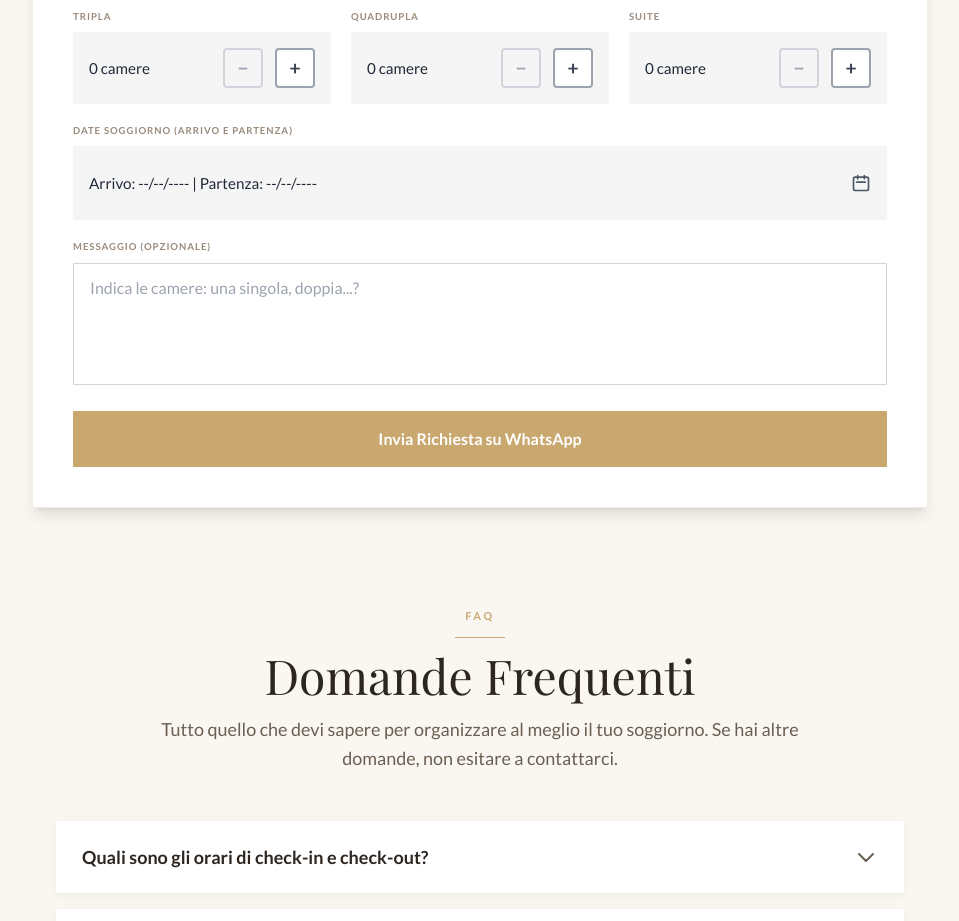
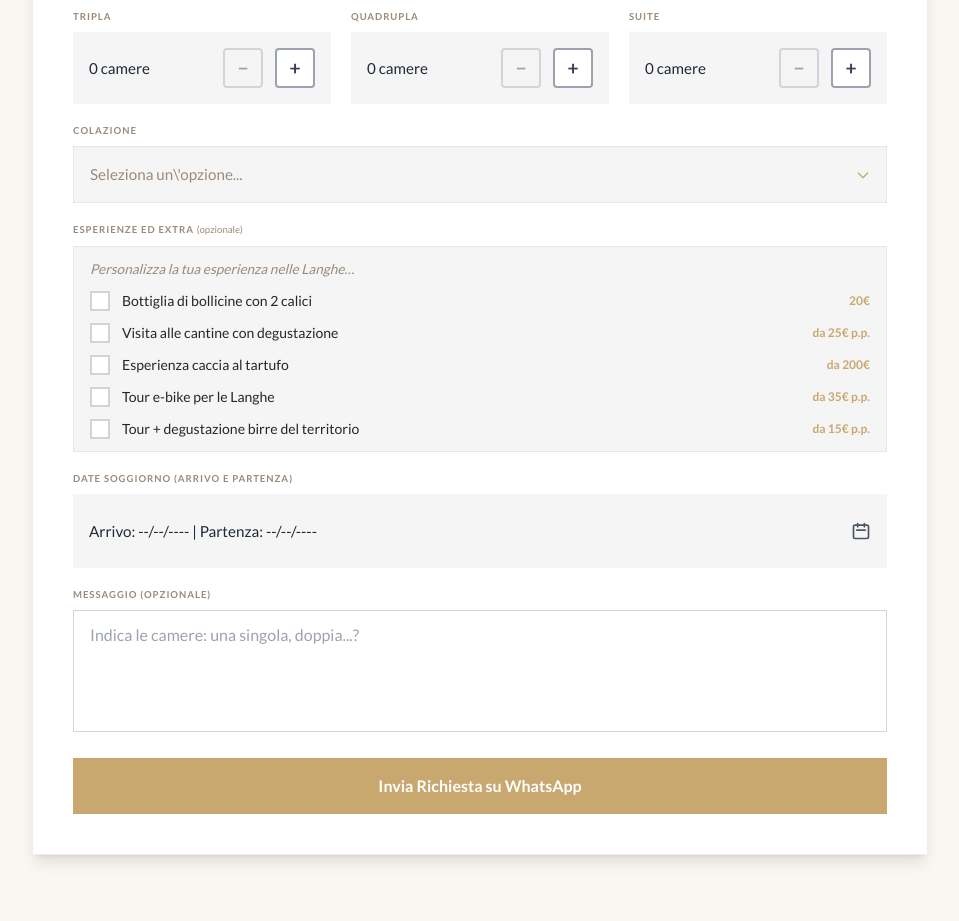
Before and after one commit to tave1013/hotel-langhe-monferrato, a Next.js app: page /prenota in a window 1280 px wide. Shown: the part 920-1841 px from the top of the page, without its empty margins (160-1119 px from the left). Built offline with nearby package versions, Linux system fonts and the light colour scheme; a web font is replaced by a local one.

Commit message:
feat: aggiunge colazione e esperienze extra al form di prenotazione

```diff
--- a/components/BookingForm.js
+++ b/components/BookingForm.js
@@ -22,6 +22,8 @@ export default function BookingForm({ onSubmit }) {
     quadruple: 0,
     suite: 0,
     dateRange: undefined,
+    colazione: '',
+    extras: [],
     message: '',
     website: '' // Honeypot field
   });
@@ -67,6 +69,23 @@ export default function BookingForm({ onSubmit }) {
     { key: 'suite', label: 'Suite' },
   ];
 
+  const extrasOptions = [
+    { id: 'bollicine',  label: 'Bottiglia di bollicine con 2 calici', price: '20€' },
+    { id: 'cantine',   label: 'Visita alle cantine con degustazione', price: 'da 25€ p.p.' },
+    { id: 'tartufo',   label: 'Esperienza caccia al tartufo', price: 'da 200€' },
+    { id: 'ebike',     label: 'Tour e-bike per le Langhe', price: 'da 35€ p.p.' },
+    { id: 'birre',     label: 'Tour + degustazione birre del territorio', price: 'da 15€ p.p.' },
+  ];
+
+  const toggleExtra = (id) => {
+    setFormData(prev => ({
+      ...prev,
+      extras: prev.extras.includes(id)
+        ? prev.extras.filter(e => e !== id)
+        : [...prev.extras, id],
+    }));
+  };
+
   const totalRoomsSelected = () => {
     return roomFieldConfigs.reduce((total, room) => total + (formData[room.key] || 0), 0);
   };
@@ -93,6 +112,10 @@ export default function BookingForm({ onSubmit }) {
       .filter((room) => room.value > 0)
       .map((room) => `*${room.label}:* ${room.value}`);
 
+    const extraLabels = formData.extras.length > 0
+      ? formData.extras.map(id => extrasOptions.find(o => o.id === id)?.label).filter(Boolean).join(', ')
+      : 'Nessun extra selezionato';
+
     const lines = [
       'Buongiorno, vorrei richiedere disponibilita per la seguentte data:',
       '',
@@ -104,6 +127,8 @@ export default function BookingForm({ onSubmit }) {
       `*Check-in:* ${checkInFormatted}`,
       `*Check-out:* ${checkOutFormatted}`,
       `*Notti:* ${nights}`,
+      `*Colazione:* ${formData.colazione === 'inclusa' ? 'Colazione inclusa' : 'Colazione esclusa'}`,
+      `*Esperienze ed Extra:* ${extraLabels}`,
       `*Messaggio:* ${safeMessage || 'Nessuna nota aggiuntiva'}`,
     ];
     return lines.join('\n');
@@ -153,6 +178,7 @@ export default function BookingForm({ onSubmit }) {
     if (!formData.phone.trim())   newErrors.push('Il cellulare è obbligatorio');
     else if (!validatePhone(formData.phone)) newErrors.push('Il cellulare deve contenere almeno 10 cifre');
     if (totalRoomsSelected() < 1) newErrors.push('Seleziona almeno una tipologia di camera (quantità maggiore di 0)');
+    if (!formData.colazione) newErrors.push('Seleziona un\'opzione per la colazione');
     if (!formData.dateRange?.from || !formData.dateRange?.to) newErrors.push('Seleziona le date di check-in e check-out');
 
     if (newErrors.length > 0) {
@@ -176,7 +202,7 @@ export default function BookingForm({ onSubmit }) {
 
       if (onSubmit) await onSubmit(formData);
 
-      setFormData({ name: '', email: '', phone: '', single: 0, matrimonial: 0, twin: 0, triple: 0, quadruple: 0, suite: 0, dateRange: undefined, message: '', website: '' });
+      setFormData({ name: '', email: '', phone: '', single: 0, matrimonial: 0, twin: 0, triple: 0, quadruple: 0, suite: 0, dateRange: undefined, colazione: '', extras: [], message: '', website: '' });
       setErrors([]);
 
     } catch (error) {
@@ -291,6 +317,54 @@ export default function BookingForm({ onSubmit }) {
             </div>
           </div>
 
+          {/* COLAZIONE */}
+          <div>
+            <label className="block mb-2" style={{ fontFamily: 'Lato, sans-serif', fontSize: '0.6rem', fontWeight: 700, letterSpacing: '0.1em', textTransform: 'uppercase', color: '#9A8A7A' }}>Colazione</label>
+            <div className="relative">
+              <select
+                value={formData.colazione}
+                onChange={(e) => setFormData({ ...formData, colazione: e.target.value })}
+                className="w-full bg-[#f5f5f5] px-4 py-4 appearance-none focus:outline-none focus:border-[#C9A870] transition-colors cursor-pointer"
+                style={{ fontFamily: 'Lato, sans-serif', fontSize: '0.95rem', color: formData.colazione ? '#2C2520' : '#9A8A7A', border: '1px solid #e5e7eb', borderRadius: 0 }}
+              >
+                <option value="" disabled>Seleziona un\'opzione...</option>
+                <option value="inclusa">Colazione inclusa</option>
+                <option value="esclusa">Colazione esclusa</option>
+              </select>
+              <div className="pointer-events-none absolute inset-y-0 right-4 flex items-center">
+                <svg className="w-4 h-4" style={{ color: '#C9A870' }} fill="none" stroke="currentColor" viewBox="0 0 24 24"><path strokeLinecap="round" strokeLinejoin="round" strokeWidth={2} d="M19 9l-7 7-7-7" /></svg>
+              </div>
+            </div>
+          </div>
+
+          {/* ESPERIENZE ED EXTRA */}
+          <div>
+            <label className="block mb-2" style={{ fontFamily: 'Lato, sans-serif', fontSize: '0.6rem', fontWeight: 700, letterSpacing: '0.1em', textTransform: 'uppercase', color: '#9A8A7A' }}>Esperienze ed extra <span style={{ textTransform: 'none', letterSpacing: 'normal', fontWeight: 400, fontSize: '0.6rem' }}>(opzionale)</span></label>
+            <div className="bg-[#f5f5f5] px-4 py-3" style={{ border: '1px solid #e5e7eb' }}>
+              <p className="text-sm mb-3" style={{ fontFamily: 'Lato, sans-serif', color: '#9A8A7A', fontStyle: 'italic', fontSize: '0.85rem' }}>Personalizza la tua esperienza nelle Langhe…</p>
+              <div className="space-y-3">
+                {extrasOptions.map((opt) => (
+                  <label key={opt.id} className="flex items-center gap-3 cursor-pointer group" onClick={() => toggleExtra(opt.id)}>
+                    <div
+                      className="flex-shrink-0 w-5 h-5 border-2 flex items-center justify-center transition-all"
+                      style={{
+                        borderColor: formData.extras.includes(opt.id) ? '#C9A870' : '#d1d5db',
+                        backgroundColor: formData.extras.includes(opt.id) ? '#C9A870' : 'white',
+                        borderRadius: 0,
+                      }}
+                    >
+                      {formData.extras.includes(opt.id) && (
+                        <svg className="w-3 h-3 text-white" fill="none" stroke="currentColor" viewBox="0 0 24 24"><path strokeLinecap="round" strokeLinejoin="round" strokeWidth={3} d="M5 13l4 4L19 7" /></svg>
+                      )}
+                    </div>
+                    <span className="flex-1 text-sm" style={{ fontFamily: 'Lato, sans-serif', color: '#2C2520' }}>{opt.label}</span>
+                    <span className="text-xs font-semibold" style={{ fontFamily: 'Lato, sans-serif', color: '#C9A870' }}>{opt.price}</span>
+                  </label>
+                ))}
+              </div>
+            </div>
+          </div>
+
           {/* DATE SU RIGA SINGOLA */}
           <div>
             <div className="flex items-center justify-between mb-2">
```
